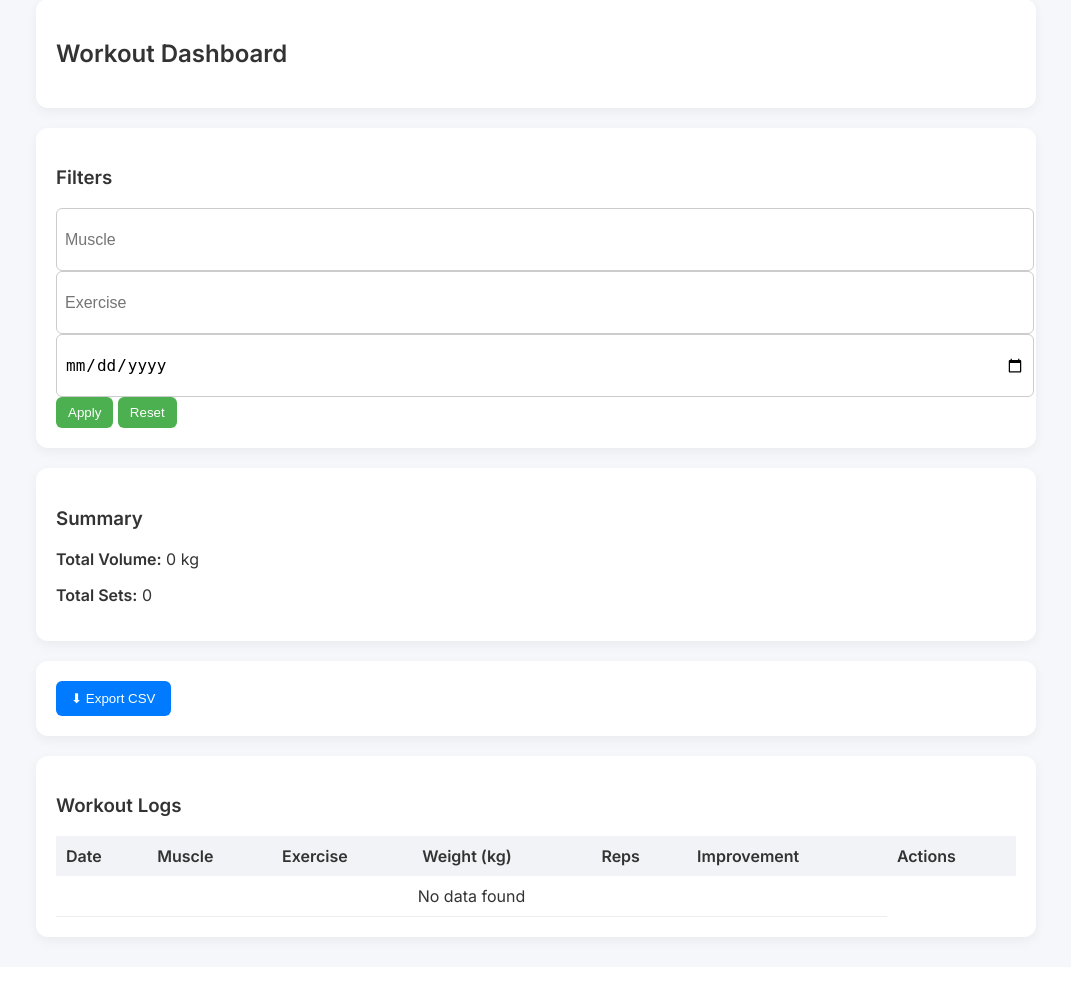
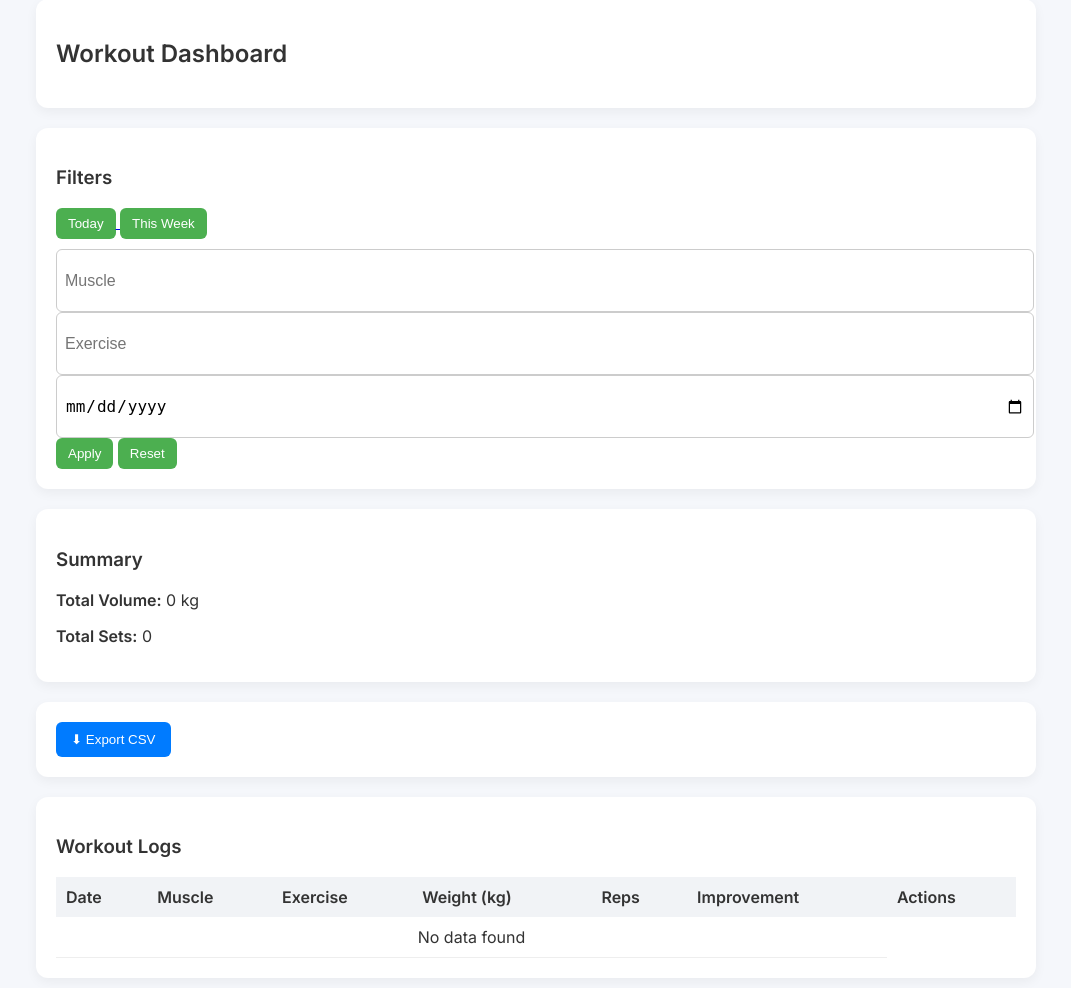
Before and after one commit to agrawalgajendra2019-max/gym-tracker, a Flask app: page /dashboard in a window 1280 px wide. Shown: the part 130-1118 px from the top of the page, without its empty margins (104-1175 px from the left). Before the commit the page ends 1075 px from the top, so only its background shows below. Run offline with Flask 3, Linux system fonts and the light colour scheme.

Commit message:
Added recent exercises, today/week filters, mobile UX improvements, fixed dashboard logic

```diff
--- a/app.py
+++ b/app.py
@@ -92,6 +92,8 @@ if DATABASE_URL:
 app.config['SQLALCHEMY_DATABASE_URI'] = DATABASE_URL or 'sqlite:///gym.db'
 app.config['SQLALCHEMY_TRACK_MODIFICATIONS'] = False
 
+print("DB:", app.config['SQLALCHEMY_DATABASE_URI'])
+
 app.config['SQLALCHEMY_ENGINE_OPTIONS'] = {
     "pool_pre_ping": True,
 }
@@ -154,6 +156,15 @@ def add_exercise(session_id):
 
     exercises = Exercise.query.filter(~Exercise.id.in_(used_exercise_ids)).all()
 
+    # 🔥 RECENT EXERCISES (last 10 used)
+    recent_logs = ExerciseLog.query.order_by(ExerciseLog.id.desc()).limit(10).all()
+    recent_names = []
+
+    for log in recent_logs:
+        name = log.exercise.name
+        if name not in recent_names:
+            recent_names.append(name)
+
     if request.method == 'POST':
         existing = request.form.get('existing_exercise')
         new = request.form.get('new_exercise')
@@ -185,7 +196,16 @@ def add_exercise(session_id):
     db_exercises = [ex.name for ex in exercises]
 
     # 🔥 MERGE BOTH (REMOVE DUPLICATES)
-    all_exercises = list(set(standard + db_exercises))
+    # 🔥 MERGE + PRIORITIZE RECENT
+    all_exercises = []
+
+    # recent first
+    all_exercises.extend(recent_names)
+
+    # then rest
+    for ex in (standard + db_exercises):
+        if ex not in all_exercises:
+            all_exercises.append(ex)
 
     return render_template(
         'add_exercise.html',
@@ -274,6 +294,12 @@ def dashboard():
     muscle = request.args.get('muscle')
     exercise = request.args.get('exercise')
     date = request.args.get('date')
+    week = request.args.get('week')
+
+    from datetime import datetime, timedelta
+
+    # 🔥 FIXED (you had syntax error here)
+    current_date = datetime.now().strftime("%Y-%m-%d")
 
     # 🔥 IMPORTANT: join ALL tables properly
     query = SetLog.query \
@@ -288,8 +314,16 @@ def dashboard():
     if exercise:
         query = query.filter(Exercise.name.ilike(f"%{exercise}%"))
 
+    # 🔥 FIX DATE FILTER (important)
     if date:
-        query = query.filter(WorkoutSession.date == date)
+        query = query.filter(WorkoutSession.date.like(f"{date}%"))
+
+    # 🔥 ADD WEEK FILTER
+    if week:
+        today = datetime.now()
+        week_ago = today - timedelta(days=7)
+
+        query = query.filter(WorkoutSession.date >= week_ago)
 
     logs = query.all()
     all_logs = SetLog.query.all()
@@ -322,9 +356,9 @@ def dashboard():
         'dashboard.html',
         logs=logs_with_data,
         total_volume=total_volume,
-        total_sets=total_sets
+        total_sets=total_sets,
+        current_date=current_date   # 🔥 IMPORTANT
     )
-
 
 
 import csv
--- a/static/style.css
+++ b/static/style.css
@@ -146,3 +146,29 @@ input, select {
         align-items: flex-start;
     }
 }
+
+/* 🔷 MOBILE IMPROVEMENTS */
+@media (max-width: 600px) {
+
+    .container {
+        padding: 10px;
+    }
+
+    table {
+        font-size: 12px;
+    }
+
+    th, td {
+        padding: 6px;
+    }
+
+    button {
+        padding: 10px;
+        font-size: 14px;
+    }
+
+    .filters input {
+        width: 100%;
+        margin-bottom: 8px;
+    }
+}
--- a/templates/dashboard.html
+++ b/templates/dashboard.html
@@ -14,6 +14,18 @@
         <h3>Filters</h3>
 
         <form method="GET" class="filters">
+
+            <div style="margin-bottom:10px;">
+
+                <a href="/dashboard?date={{ current_date }}">
+                    <button type="button">Today</button>
+                </a>
+
+                <a href="/dashboard?week=1">
+                    <button type="button">This Week</button>
+                </a>
+
+            </div>
 
             <input type="text" name="muscle" placeholder="Muscle"
                    value="{{ request.args.get('muscle', '') }}">
```
